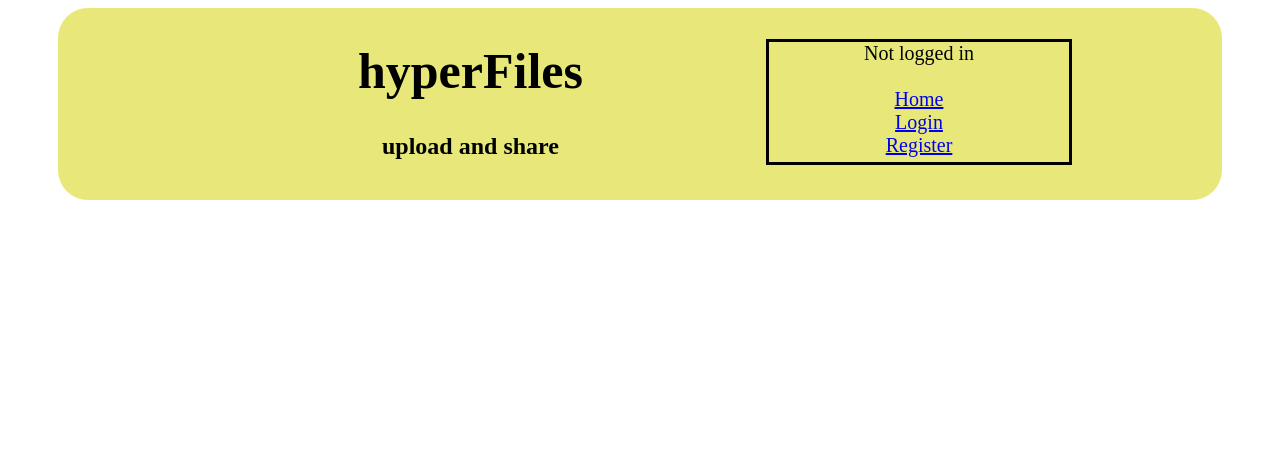
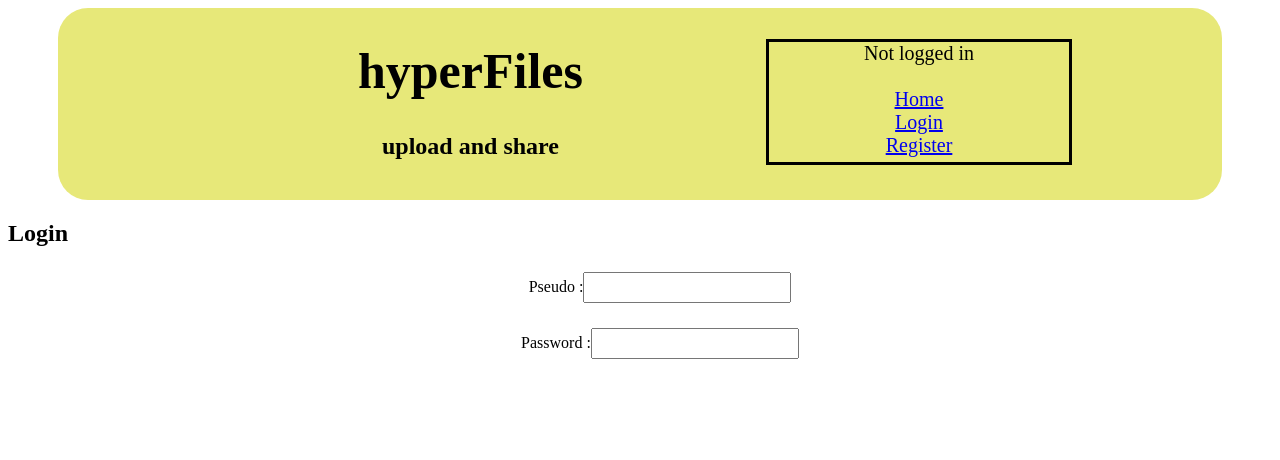
Before and after one commit to Pakopac/filer, a PHP site: page /login.php in a window 1280 px wide. Shown: the top 460 px of the page. Run offline with PHP 8.4, Linux system fonts and the light colour scheme.

Commit message:
added field in login.php

```diff
--- a/login.php
+++ b/login.php
@@ -2,6 +2,13 @@
 require ('init.php');
 $title = "Login";
 ?>
+<h2>Login</h2>
+    <form action="login.php" method="POST">
+    <ul>
+<li>Pseudo :<input type="text">
+<li>Password :<input type="password">
+    </ul>
+</form>
 
 <?php
 $content = ob_get_contents();
```
